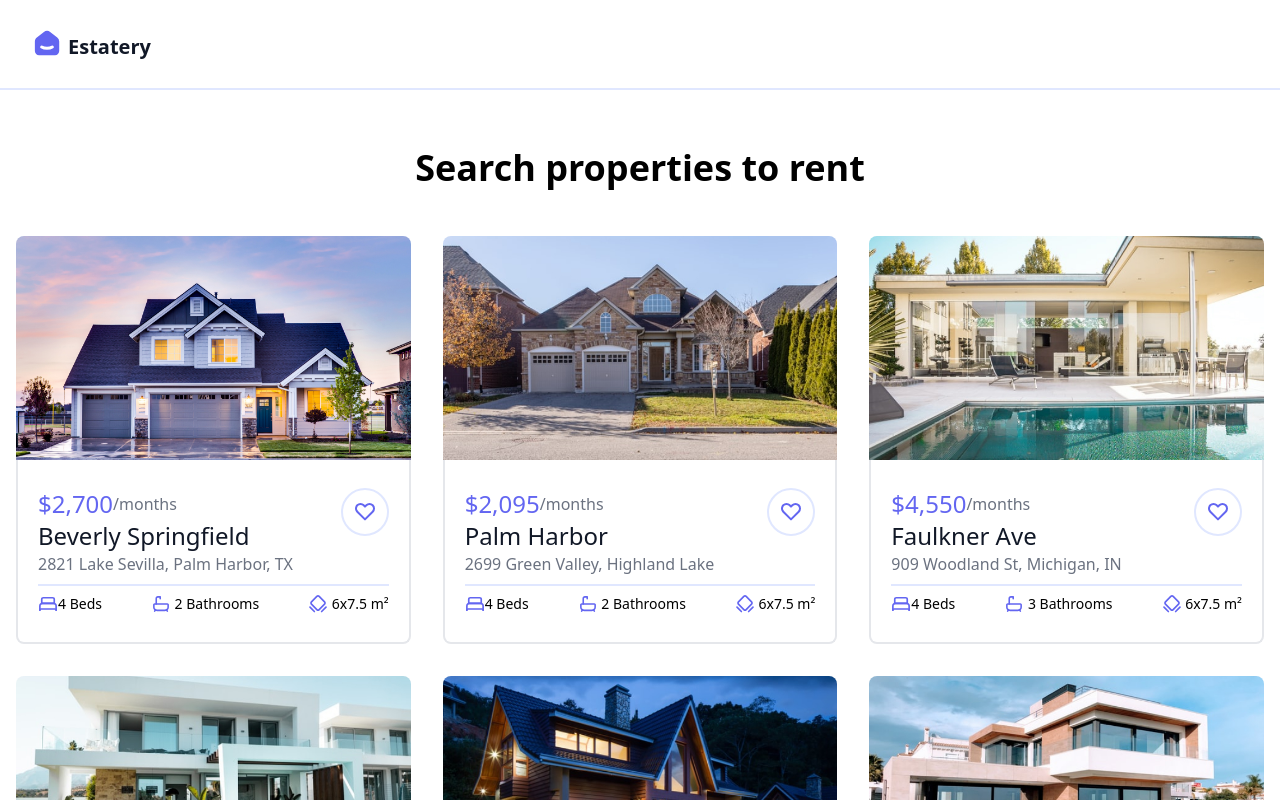
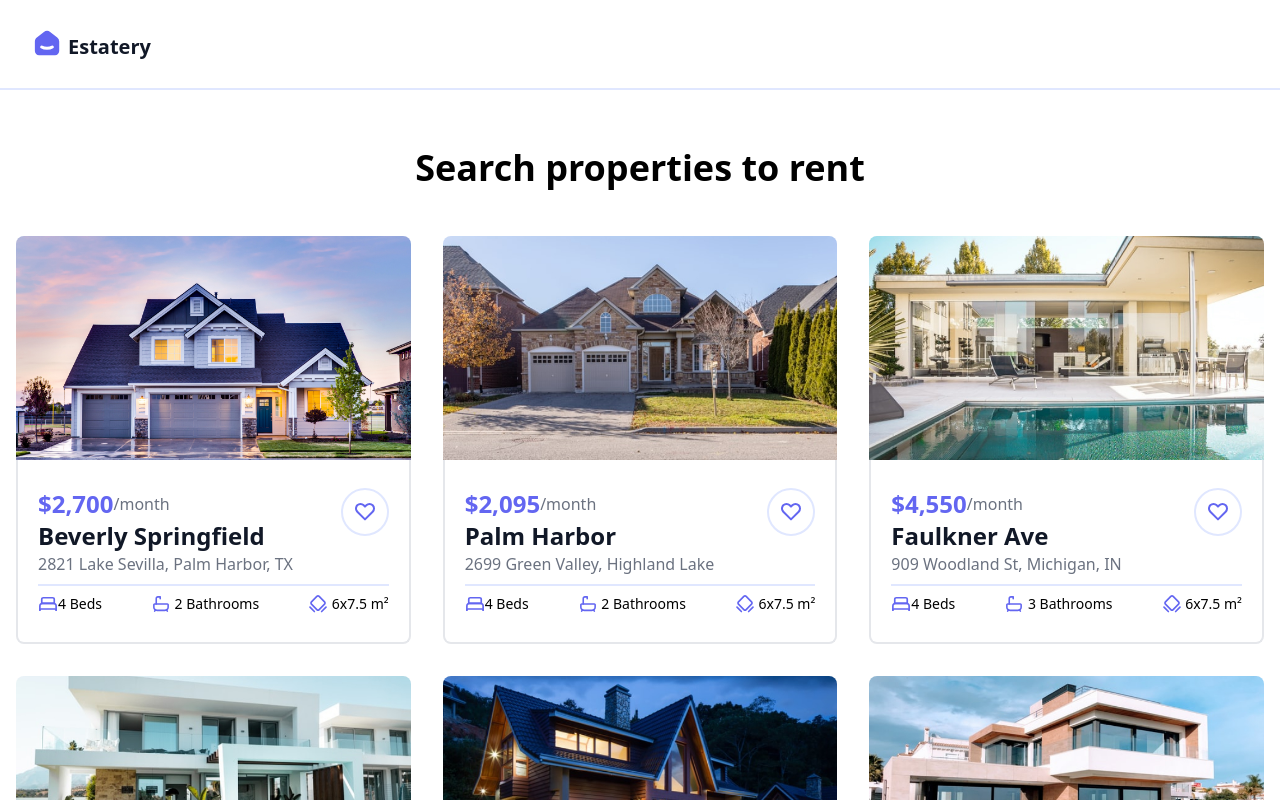
Before and after one commit to duval-justine/Agence-Immobiliere-Justine-Duval, a Vue app: page / in a window 1280 px wide. Shown: the top 800 px of the page. Built offline with nearby package versions, Linux system fonts and the light colour scheme; some icons are missing.

Commit message:
Modif des textes des cards

```diff
--- a/src/components/Card.vue
+++ b/src/components/Card.vue
@@ -2,11 +2,11 @@
     <figure>
         <img class="rounded-t-lg" :src="image" alt="">
         <figcaption class="flex flex-col relative px-5 py-7 border-2 border-t-0 rounded-b-lg">
-            <h3 class="text-2xl text-gray-900">{{titre}}</h3>
+            <h3 class="text-2xl text-gray-900 font-bold">{{titre}}</h3>
             <address class="not-italic text-gray-500">{{ lieu }}</address>
             <div class="order-first flex items-center">
-                <div class="text-2xl text-indigo-500">${{ price.toLocaleString("en-US") }}</div>
-                <div class="text-gray-500 ">/months</div>
+                <div class="text-2xl text-indigo-500 font-bold">${{ price.toLocaleString("en-US") }}</div>
+                <div class="text-gray-500 ">/month</div>
             </div>
             <hr class="border-indigo-100 border-t-2 my-2"/>
             <div class="flex justify-between text-sm">
```
